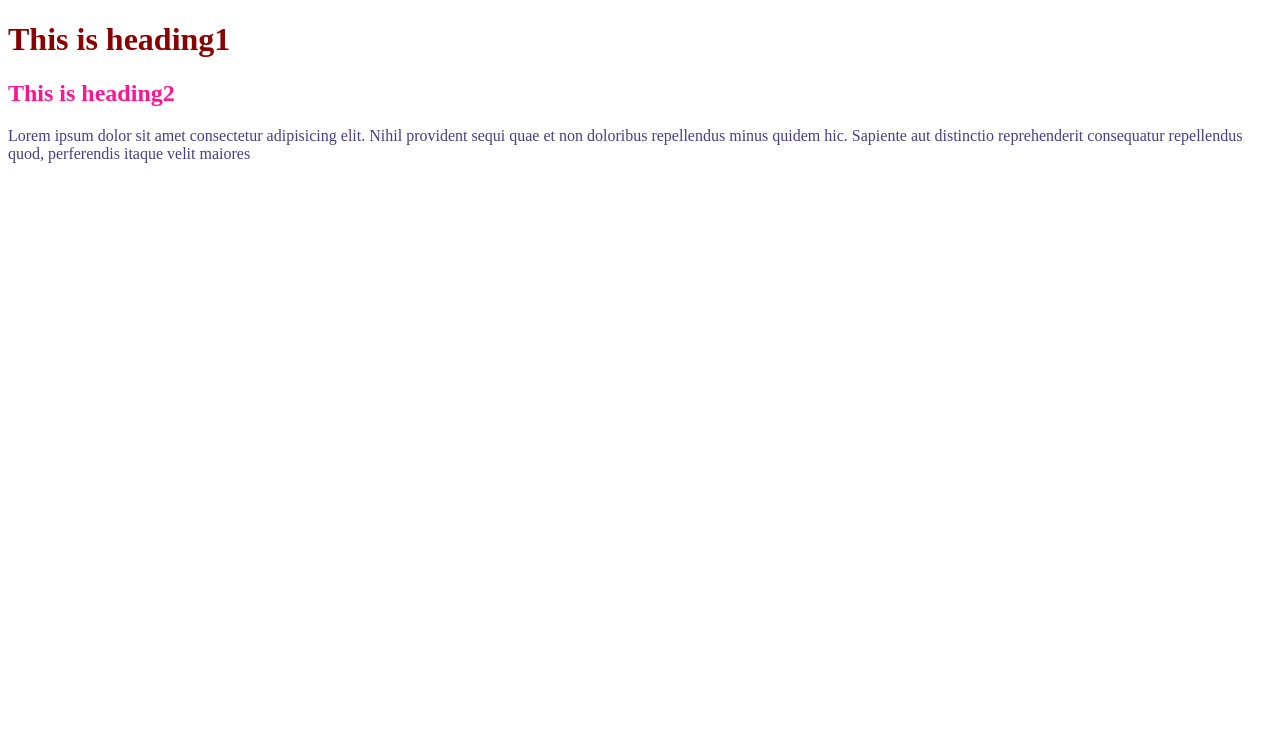
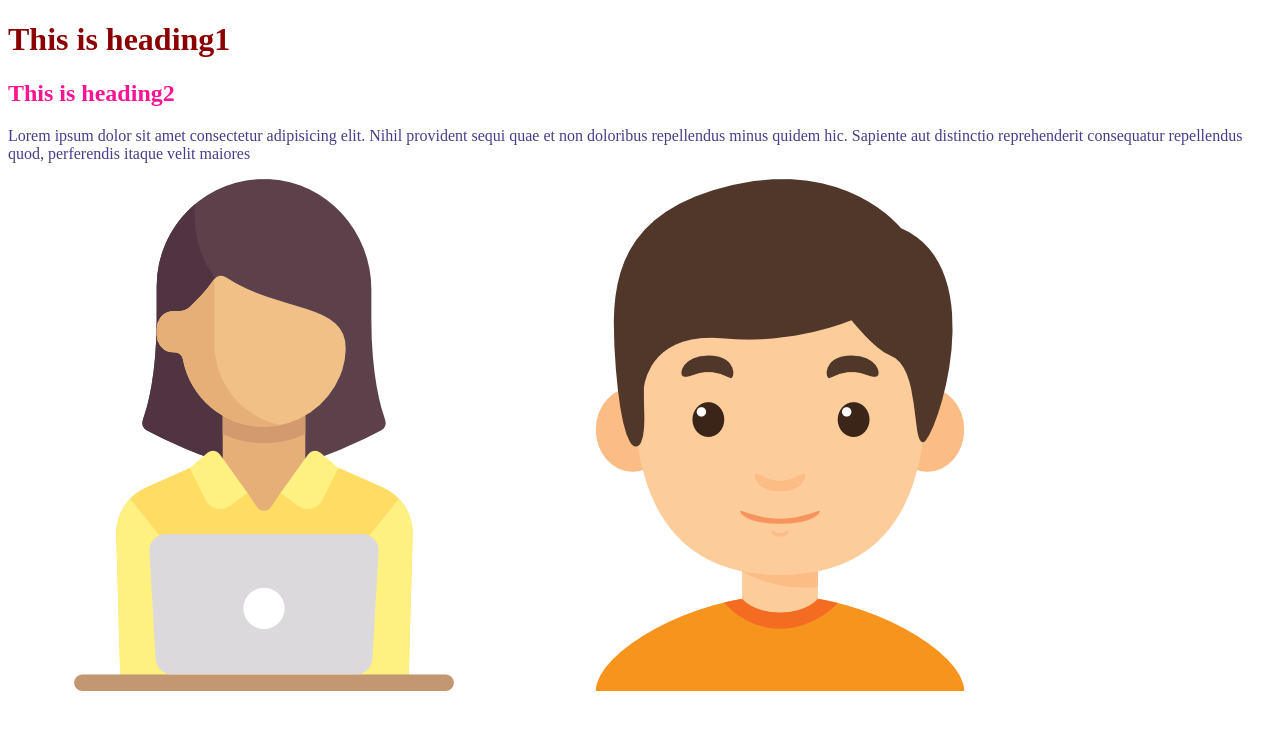
Before and after one commit to humayranurananna/my-second-repo, a plain HTML site: page index.html in a window 1280 px wide. Drawn offline with Linux system fonts and the light colour scheme.

Commit message:
img added

```diff
--- a/index.html
+++ b/index.html
@@ -11,5 +11,7 @@
     <h1>This is heading1</h1>
     <h2>This is heading2</h2>
     <p>Lorem ipsum dolor sit amet consectetur adipisicing elit. Nihil provident sequi quae et non doloribus repellendus minus quidem hic. Sapiente aut distinctio reprehenderit consequatur repellendus quod, perferendis itaque velit maiores</p>
+    <img src="img1.png" alt="">
+    <img src="img2.png" alt="">
 </body>
 </html>
```
Also changed, not shown: img1.png (added), img2.png (added).
